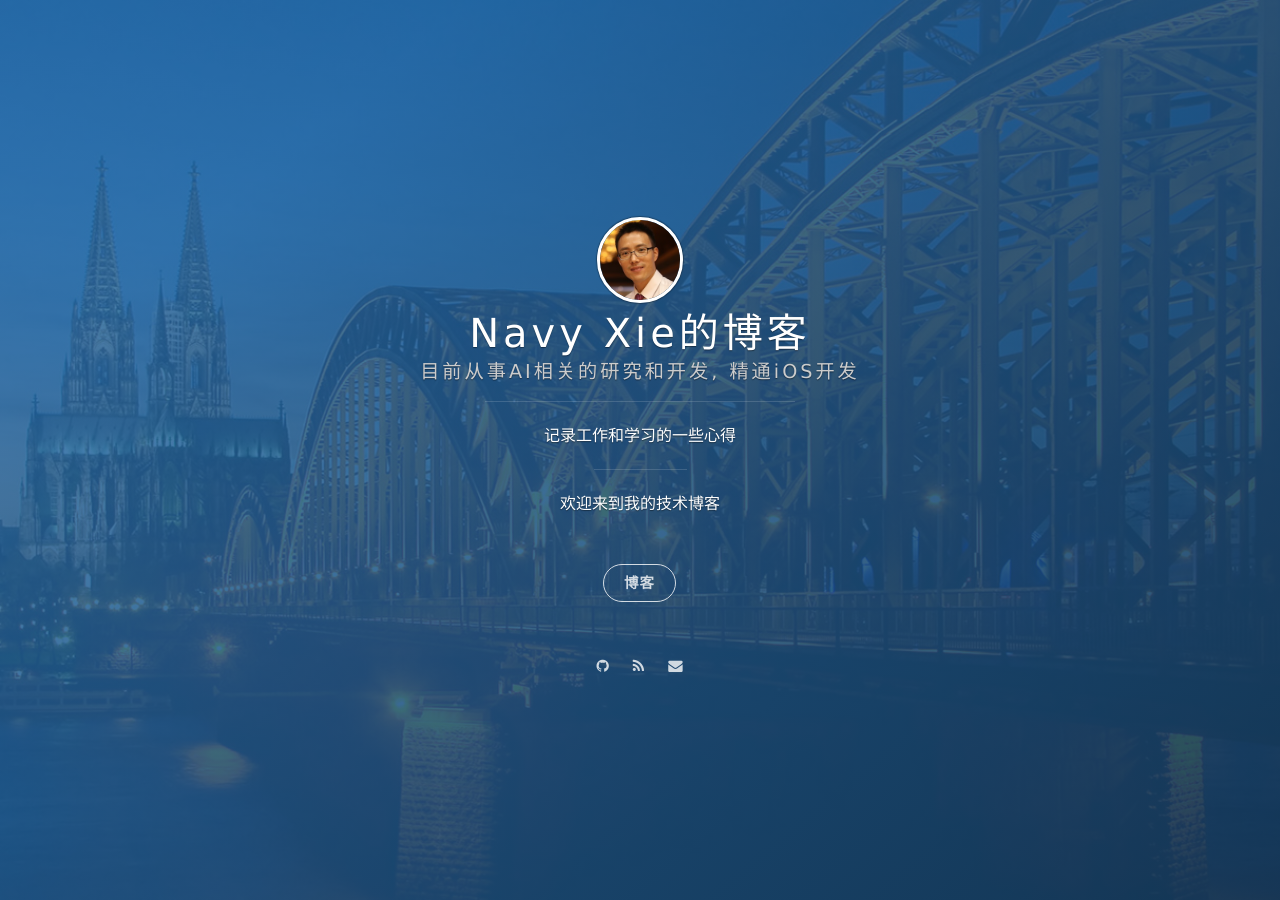
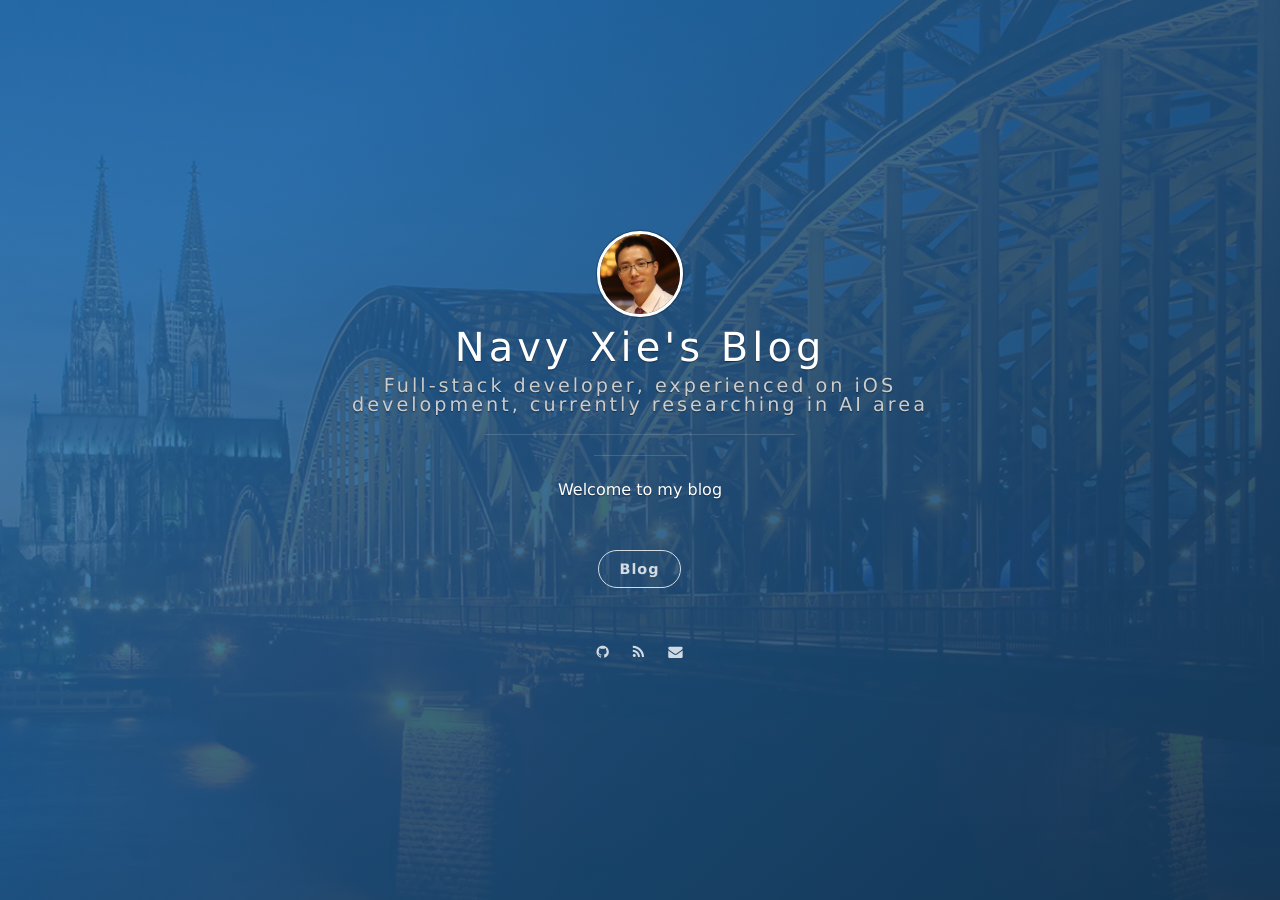
Before and after one commit to navy-xie/navy-xie.github.io, a Jekyll site: the page built from index.html, in a window 1280 px wide. Built offline with Jekyll 4.4.1, drawn with Linux system fonts in a browser that asks for light colours; nearby versions of some CDN libraries; the list of posts is cut into pages by our own code.

Commit message:
Updated the config info

```diff
--- a/_config.yml
+++ b/_config.yml
@@ -1,8 +1,8 @@
 # Basic
-title: Navy Xie的博客
-subtitle: 目前从事AI相关的研究和开发, 精通iOS开发
-welcome_message: 欢迎来到我的技术博客
-description: 记录工作和学习的一些心得
+title: Navy Xie's Blog
+subtitle: Full-stack developer, experienced on iOS development, currently researching in AI area
+welcome_message: Welcome to my blog
+description:
 creator: <a href="https://navy-xie.github.io">Navy Xie</a>
 
 url: "https://navy-xie.github.io"
@@ -17,8 +17,8 @@ cover_color: blue
 
 # The blog button should not be removed.
 blog_button:
-    title: 博客
-    description: 博客
+    title: Blog
+    description: Blog
 
 # Navigation buttons in the front page.
 nav:
```
